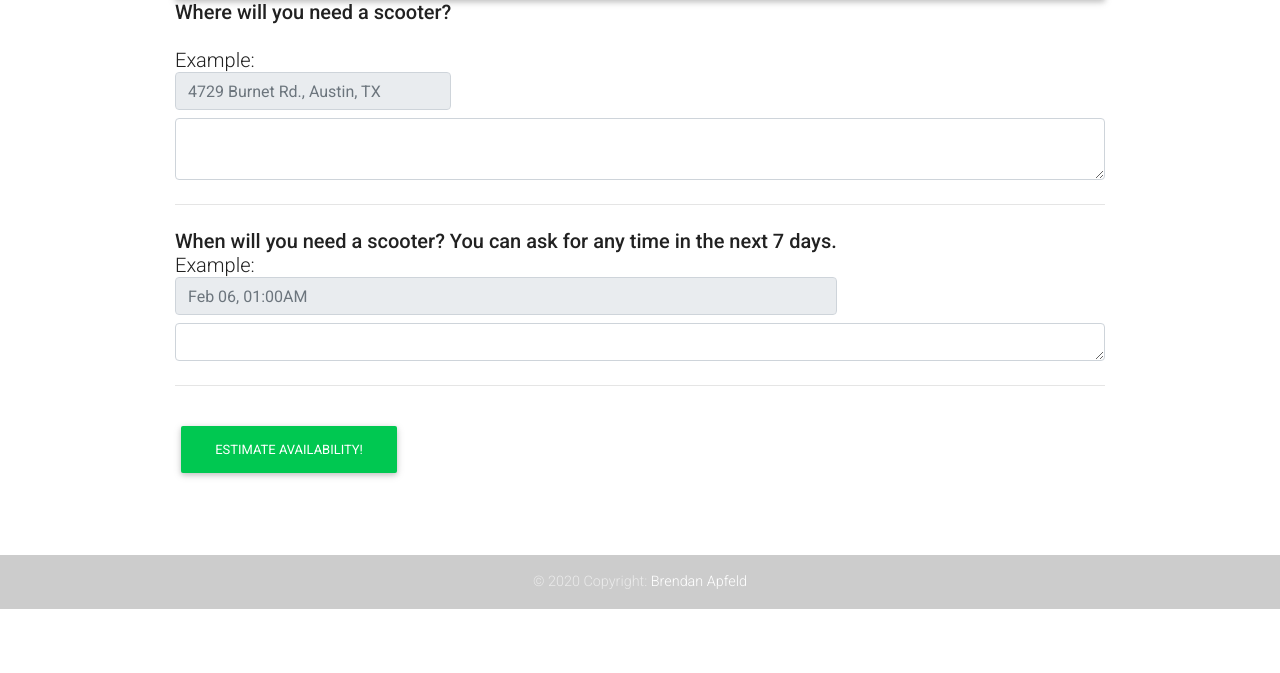
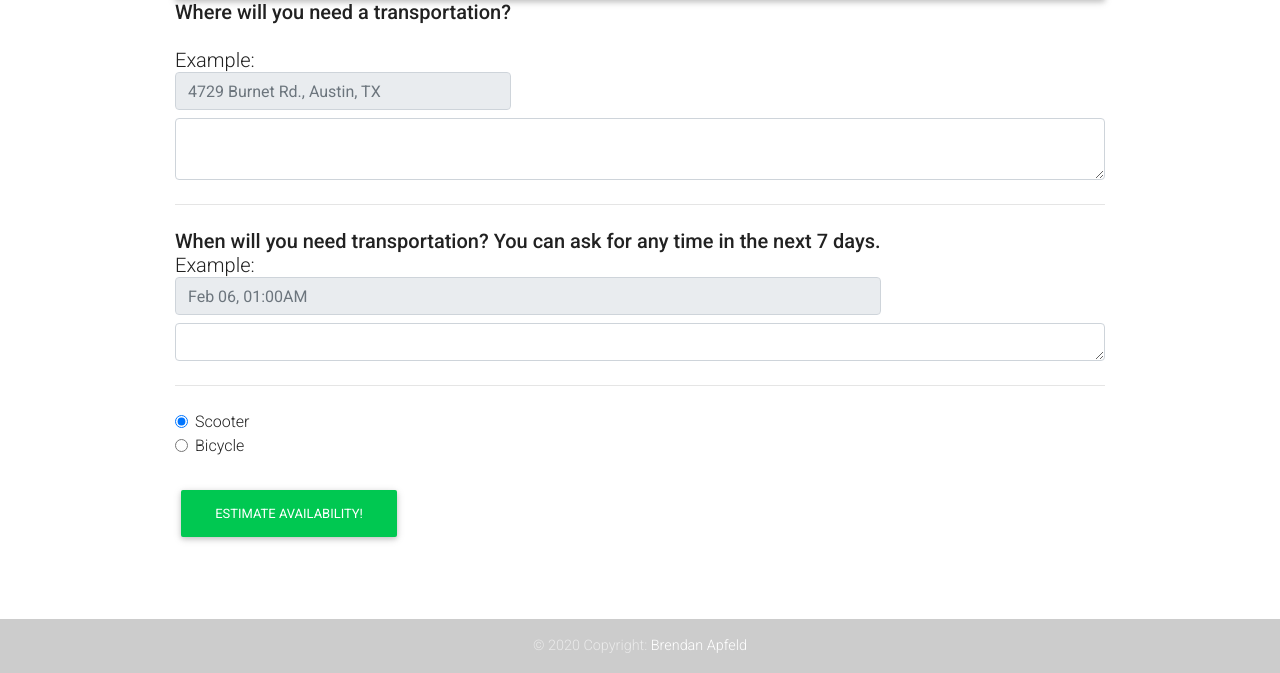
Before and after one commit to bapfeld/scoothome, a Flask app: page / in a window 1280 px wide. Shown: the part 241-914 px from the top of the page. Before the commit the page ends 850 px from the top, so only its background shows below. Run offline with Flask 2, Linux system fonts and the light colour scheme; parts of the project's set-up code (start-up, migrations or seed data) failed here and were passed over; some libraries are stand-ins or nearby versions.

Commit message:
handle bicycles in app

```diff
--- a/app/scoothome.py
+++ b/app/scoothome.py
@@ -77,12 +77,18 @@ def reload_after_error(error):
     now = calc_nowish(pretty=True)
     return render_template('index.html', now=now, error=error)
 
-def get_predictions(area, pg, t):
+def get_predictions(area, pg, t, transpo='scooter'):
     t = t - datetime.timedelta(minutes=30)
     res = tsResults(pg, area, t)
-    scooters = res.fetch_scooters('n')
+    if transpo == 'scooter':
+        scooters = res.fetch_scooters('n')
+    else:
+        scooters = res.fetch_scooters('bike_n')
     if scooters.shape[0] > 0:
-        used_scooters = res.fetch_scooters('in_use')
+        if transpo == 'scooter':
+            used_scooters = res.fetch_scooters('in_use')
+        else:
+            used_scooters = res.fetch_scooters('bike_in_use')
         used_scooters.columns = map(lambda x: re.sub(r'^', 'in_use_', x),
                                     used_scooters.columns)
         if used_scooters.shape[0] > 0:
@@ -91,7 +97,6 @@ def get_predictions(area, pg, t):
         return scooters
     else:
         return None
-
 
 def format_time(t):
     return t.strftime("%I:%M")
@@ -178,9 +183,15 @@ def results():
         if area is None:
             return reload_after_error("Whoops, looks like that location isn't in Austin! Please try again.")
         rounded_t = datetime.datetime(t.year, t.month, t.day, round(float(t.hour)))
-        model_pred = get_predictions(area, pg, rounded_t)
+        if request.form.get('transpoType') == 'scooter':
+            model_pred = get_predictions(area, pg, rounded_t)
+        else:
+            model_pred = get_predictions(area, pg, rounded_t, transpo='bike')
         if model_pred is None:
-            return reload_after_error("Hmm, looks like we don't have much data on that address. That probably means there won't be any scooters in the area. Please try another location.")
+            if request.form.get('transpoType') == 'scooter':
+                return reload_after_error("Hmm, looks like we don't have much data on that address. That probably means there won't be any scooters in the area. Please try another location.")
+            else:
+                return reload_after_error("Hmm, looks like we don't have much data on that address. That probably means there won't be any bikes in the area. Please try another location.")
         total_estimates = []
         for i in range(5):
             total_estimates.append(make_table_dict(model_pred.iloc[i, 0],
--- a/app/templates/index.html
+++ b/app/templates/index.html
@@ -35,18 +35,32 @@
             {% endif %}
             <form action="{{ url_for('results') }}" method="POST" role="form">
                 <div class="text-left form-group">
-                    <label class="h5" for="destination">Where will you need a scooter?<br/><br />
+                    <label class="h5" for="destination">Where will you need a transportation?<br/><br />
                         <span class="lead">Example:</span>
                         <input class="form-control" type="text" placeholder="4729 Burnet Rd., Austin, TX" readonly></label><br/>
                         <textarea rows="2" class="form-control" name="destination" id="destination"></textarea></div>
                 <hr class="my-4">
 
                 <div class="text-left form-group">
-                    <label class="h5" for="time">When will you need a scooter? You can ask for any time in the next 7 days.<br/>
+                    <label class="h5" for="time">When will you need transportation? You can ask for any time in the next 7 days.<br/>
                         <span class="lead">Example:</span>
                         <input class="form-control" type="text" placeholder="{{now}}" readonly></label><br/>
                         <textarea rows="1" class="form-control" name="time" id="time"></textarea></div>
                 <hr class="my-4">
+                <div class="form-group">
+                    <div class="form-check">
+                        <input class="form-check-input" type="radio" name="transpoType" id="transpoTypeScooter" value="scooter" checked>
+                        <label class="form-check-label" for="transpo_scooter">
+                            Scooter
+                        </label>
+                    </div>
+                    <div class="form-check">
+                        <input class="form-check-input" type="radio" name="transpoType" id="transpoTypeBike" value="bike">
+                        <label class="form-check-label" for="transpo_bike">
+                            Bicycle
+                        </label>
+                    </div>
+                </div>
 
                 <button type="submit" class="mt-3 mb-1 btn btn-success btn-rounded">Estimate availability!</button>
             </form>
```
